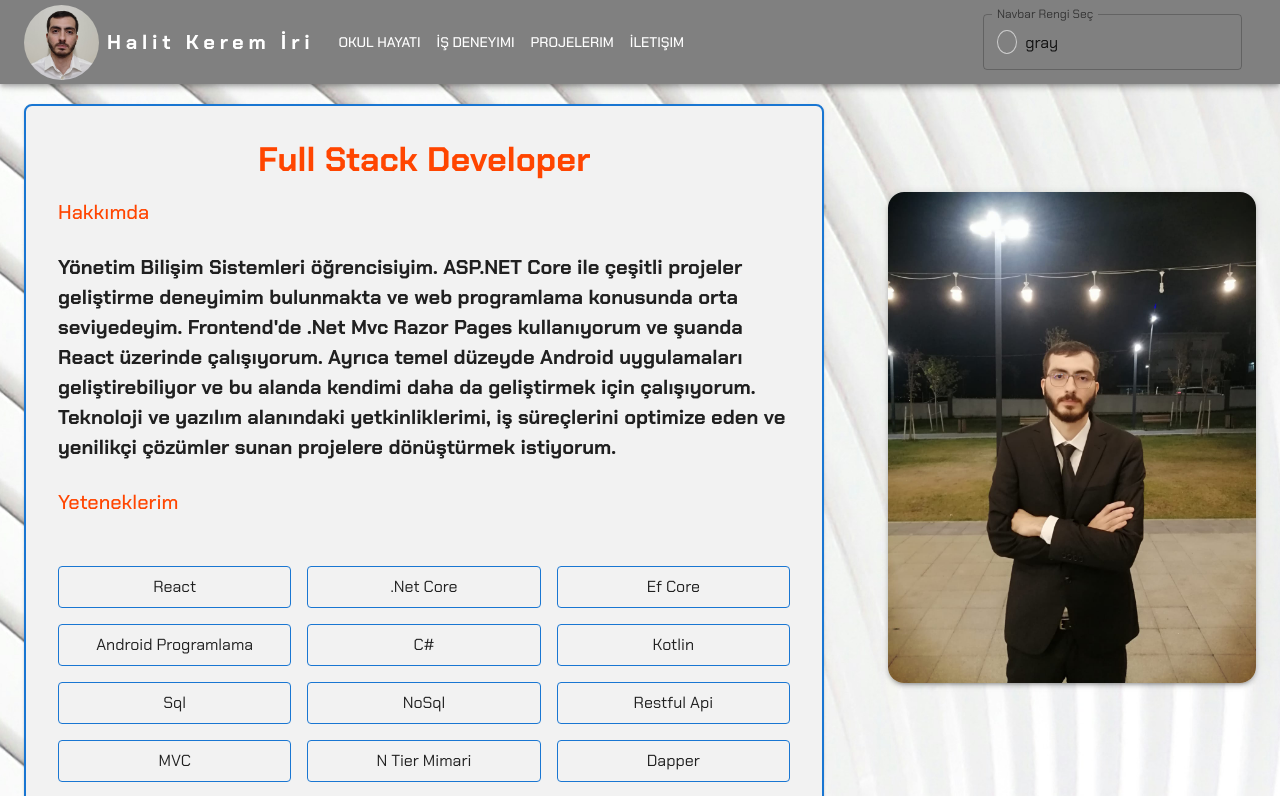
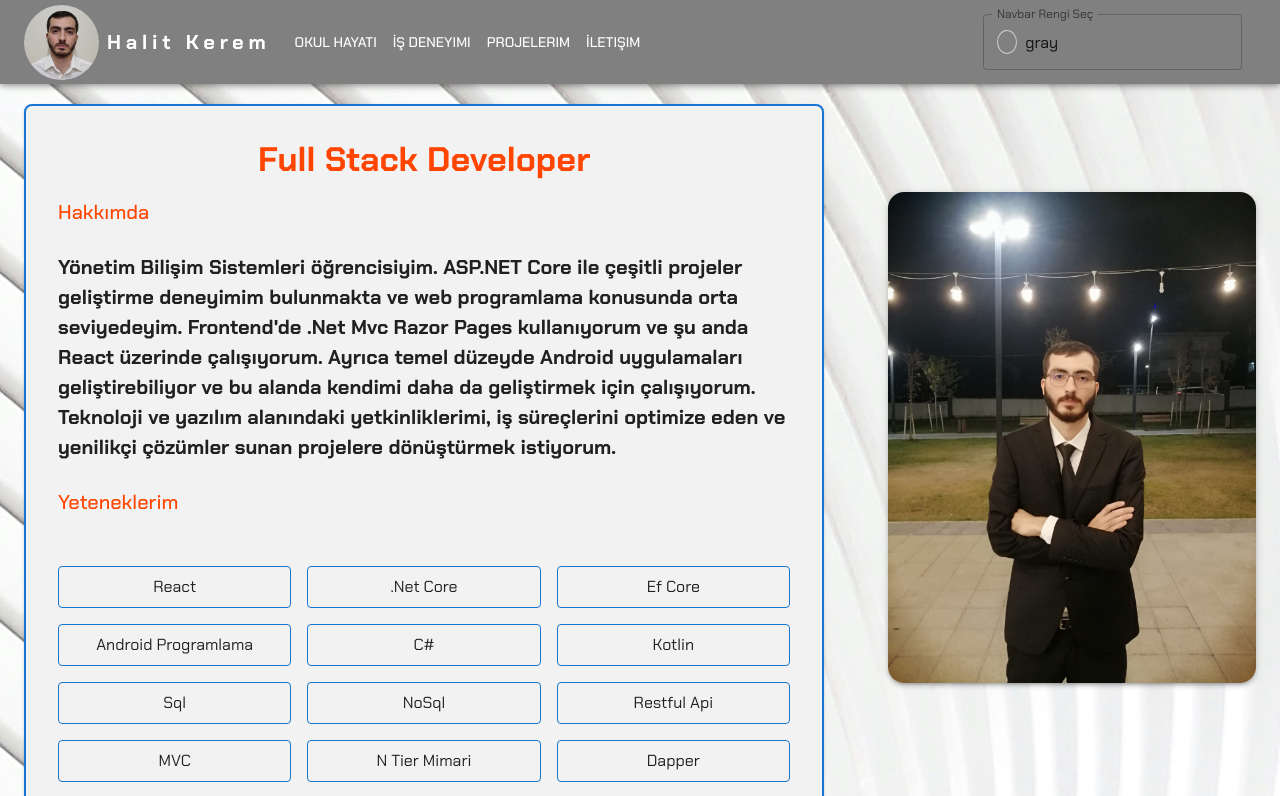
Before and after one commit to HKeremiri/H.K-PortfolioApp, a React (Vite) app: page / in a window 1280 px wide. Shown: the top 796 px of the page. Built offline with nearby package versions, Linux system fonts and the light colour scheme.

Commit message:
Minik düzenlemeler

```diff
--- a/src/components/JobExperience.jsx
+++ b/src/components/JobExperience.jsx
@@ -10,7 +10,7 @@ function JobExperience({ job }) { // job nesnesini alıyoruz
       '&:hover': {
         boxShadow: 3,
         borderColor: 'secondary.main',
-      }, mx: { xs: 0, md: "10%" } }}>
+      }, mx: { xs: 2, md: "10%" } }}>
       <CardContent>
         <Grid container spacing={2} alignItems="center">
           <Grid item>
--- a/src/components/Logo.jsx
+++ b/src/components/Logo.jsx
@@ -21,7 +21,7 @@ export default function Logo() {
         }}
       />
       <Typography variant="h6" fontWeight="bold">
-        Halit Kerem İri
+        Halit Kerem
       </Typography>
     </Box>
   );
--- a/src/components/MyProjects.jsx
+++ b/src/components/MyProjects.jsx
@@ -9,7 +9,7 @@ export default function MyProjects() {
         Projelerim
       </Typography>
 
-      <Grid container spacing={10}>
+      <Grid container   spacing={{ xs: 10, sm: 4, md: 6, lg: 10 }}   >
         {projects.map((project) => (
           <Grid item xs={12} sm={12} md={6} key={project.id} sx={{textAlign:"center" , }}  >
             <Card sx={{ boxShadow: 3, borderRadius: 2, backgroundColor:"#f2f2f2",
--- a/src/components/ResponsiveAppBar.jsx
+++ b/src/components/ResponsiveAppBar.jsx
@@ -34,20 +34,21 @@ function ResponsiveAppBar({ navcolor, setnavColor }) {
   return (
     <AppBar position="fixed" sx={{ backgroundColor: navcolor }}>
       <Container maxWidth="xl">
-        <Toolbar disableGutters>
+        <Toolbar  disableGutters>
           <Typography
             variant="h6"
             noWrap
             component="a"
             sx={{
               mr: 2,
-              display: { xs: 'none', md: 'flex' },
+              display: { xs: 'flex', md: 'flex' },
               fontFamily: 'monospace',
               fontWeight: 700,
               letterSpacing: '.3rem',
               color: 'inherit',
               textDecoration: 'none',
             }}
+            onClick={() => handleScroll('home')}
           >
             <Logo />
           </Typography>
--- a/src/components/SchoolExperience.jsx
+++ b/src/components/SchoolExperience.jsx
@@ -9,7 +9,7 @@ function SchoolExperience({ school }) {
       '&:hover': {
         boxShadow: 3,
         borderColor: 'secondary.main',
-      }, mx: { xs: 0, md: "10%" } }}>
+      }, mx: { xs: 2, md: "10%" } }}>
       <CardContent>
         <Grid container spacing={2} alignItems="center">
           <Grid item>
--- a/src/components/data.js
+++ b/src/components/data.js
@@ -1,7 +1,7 @@
 const content = {
     title: "Full Stack Developer",
     subtitle: "Hakkımda",
-    description: "Yönetim Bilişim Sistemleri öğrencisiyim. ASP.NET Core ile çeşitli projeler geliştirme deneyimim bulunmakta ve web programlama konusunda orta seviyedeyim. Frontend'de .Net Mvc Razor Pages kullanıyorum ve şuanda React üzerinde çalışıyorum. Ayrıca temel düzeyde Android uygulamaları geliştirebiliyor ve bu alanda kendimi daha da geliştirmek için çalışıyorum. Teknoloji ve yazılım alanındaki yetkinliklerimi, iş süreçlerini optimize eden ve yenilikçi çözümler sunan projelere dönüştürmek istiyorum.",
+    description: "Yönetim Bilişim Sistemleri öğrencisiyim. ASP.NET Core ile çeşitli projeler geliştirme deneyimim bulunmakta ve web programlama konusunda orta seviyedeyim. Frontend'de .Net Mvc Razor Pages kullanıyorum ve şu anda React üzerinde çalışıyorum. Ayrıca temel düzeyde Android uygulamaları geliştirebiliyor ve bu alanda kendimi daha da geliştirmek için çalışıyorum. Teknoloji ve yazılım alanındaki yetkinliklerimi, iş süreçlerini optimize eden ve yenilikçi çözümler sunan projelere dönüştürmek istiyorum.",
     myskill: "Yeteneklerim",
     skills: ["React", ".Net Core", "Ef Core", "Android Programlama", "C#", "Kotlin", "Sql", "NoSql", "Restful Api","MVC","N Tier Mimari","Dapper","JavaScript","AutoMapper","Entity Framework","Bootstrap","Html","Css","Github","Visual Studio","Visual Studio Code","Android Studio","Swagger", "Firebase", "MsSql", "SQLite", "MongoDB"]
   };
--- a/src/pages/MainPage.jsx
+++ b/src/pages/MainPage.jsx
@@ -68,9 +68,9 @@ export default function MainPage({ navcolor, setnavColor }) {
 
       {/* İlk Fade - Sayfa açıldığında */}
       <Fade in={visible} timeout={1000}>
-        <Grid marginTop={10} container spacing={2}>
+        <Grid id="home" marginTop={10} container spacing={2}>
 
-          <Grid item xs={12} md={8}>
+          <Grid item xs={12} md={8}  >
             <AboutMe />
           </Grid>
           <Grid item xs={12} md={4}>
```
